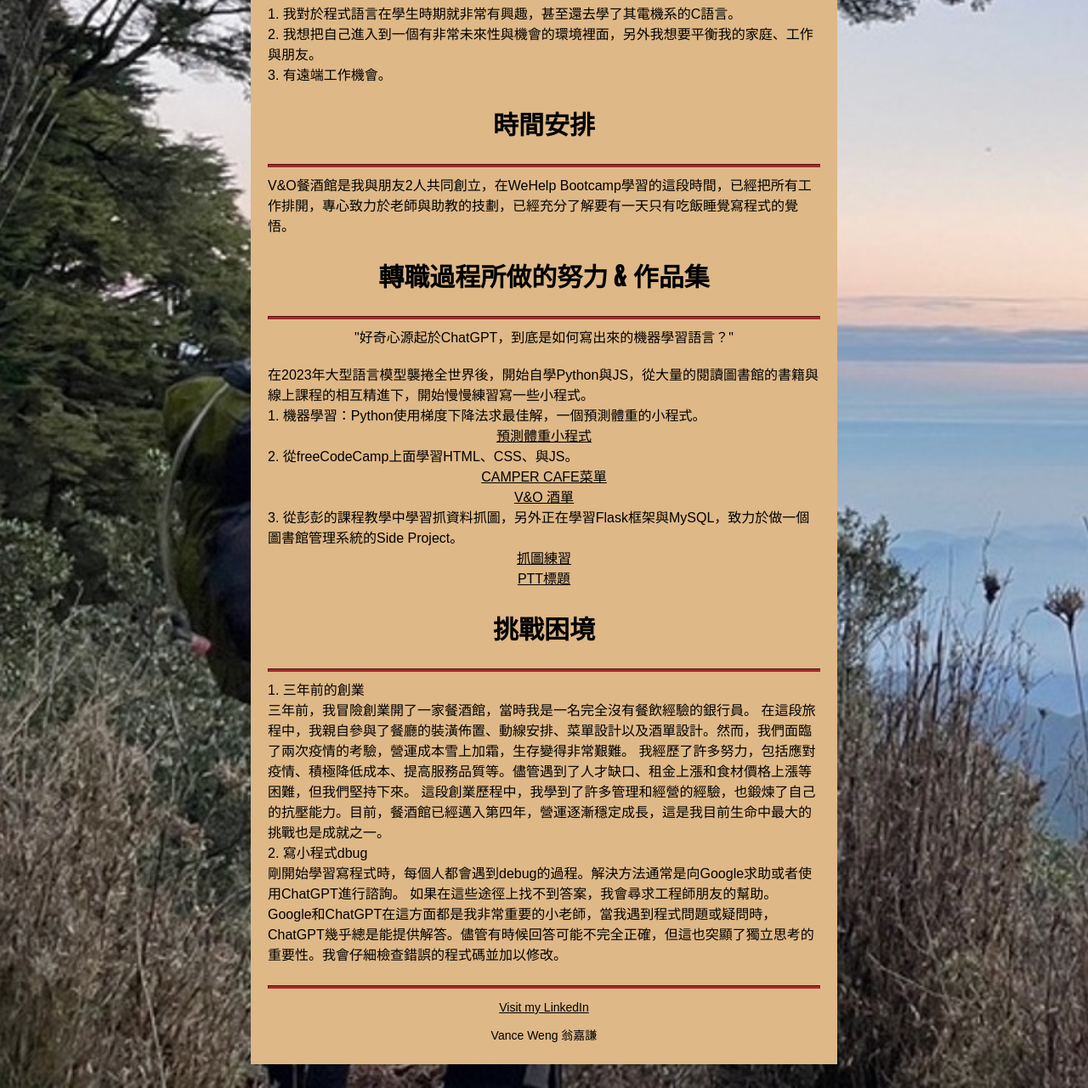
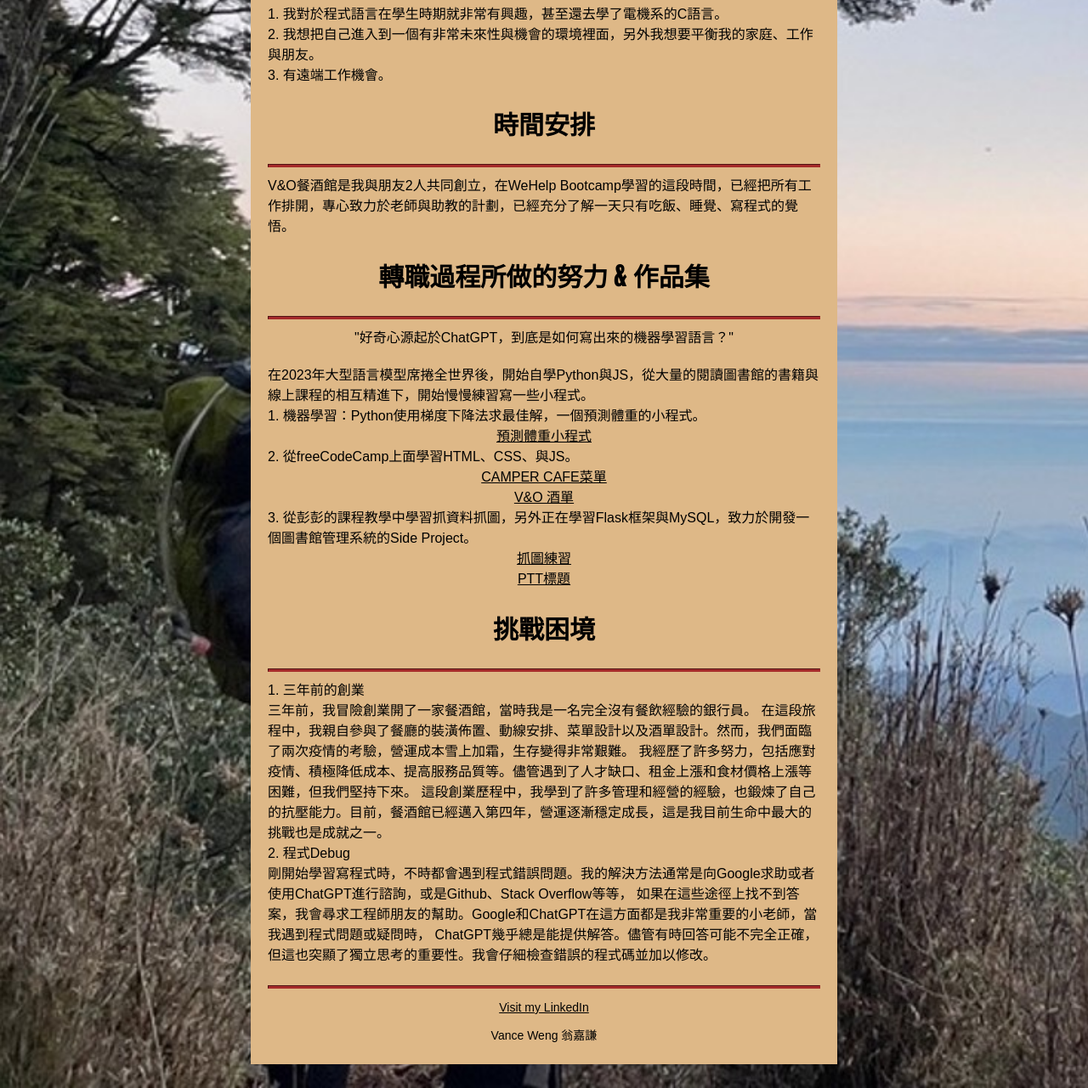
Before and after one commit to Yneq/resume, a plain HTML site: page index.html in a window 1280 px wide. Shown: the part 730-2011 px from the top of the page at 85% size. Drawn offline with Linux system fonts and the light colour scheme.

Commit message:
Update index.html

```diff
--- a/index.html
+++ b/index.html
@@ -19,7 +19,7 @@
           <article>
           <p class="flavor">
             <div class="mid">"結果固然重要，但最重要的是你如何去完成它。"</div>
-            畢業於中興大學財務金融學系，後歷經為期一年的澳洲GAP YEAR，
+            畢業於中興大學財務金融學系，後歷經為期一年的澳洲Gap Year，
             2009年回到台灣後，遭遇了88水災，毅然決定參與救災工作，也因此結識了志同道合的朋友至今。
             <div>歷經了許多面試之後，第一分金融工作我選擇在中租迪和企金部學習並成長，從事業務導向的企業金融工作。</div>
             <div>在花旗財富顧問工作期間，國際股市和外匯市場的敏感度，能夠將新聞時事與股市數據聯繫起來進行冷靜而宏觀的分析。</div>
@@ -27,32 +27,32 @@
             <div>在第一銀行工作期間，我了解了銀行各部門在整個體系中所扮演的角色以及利潤來源。</div>
             <div>疫情前，我創立了一家異國料理餐酒館，在兩次疫情爆發後，憑著永不放棄的精神，努力堅持下來，並逐漸實現盈利。</div>
             <div>在一次朋友聚會中，我接觸到了程式工程師的朋友，激發了我對程式語言的興趣。回想起高中時期，原本打算讀資工系，儘管後來選擇了財金系，但對程式的興趣始終未減。
-            如今，我在網路資源和圖書館資源中自學，深知自學能力在這個行業中至關重要。重新燃起學習的熱情，真是一件美好的事情。</div>
+            如今，我在網路資源和圖書館資源中自學，深知自學能力在這個領域中至關重要。重新燃起學習的熱情，真是一件美好的事情。</div>
           </p>
           </article>
           <h2>動機</h2>
           <hr>
           <article>
-            <div>1. 我對於程式語言在學生時期就非常有興趣，甚至還去學了其電機系的C語言。</div>
+            <div>1. 我對於程式語言在學生時期就非常有興趣，甚至還去學了電機系的C語言。</div>
             <div>2. 我想把自己進入到一個有非常未來性與機會的環境裡面，另外我想要平衡我的家庭、工作與朋友。</div>
             <div>3. 有遠端工作機會。</div>
           </article>
           <article>
             <h2>時間安排</h2>
             <hr>
-            <div>V&O餐酒館是我與朋友2人共同創立，在WeHelp Bootcamp學習的這段時間，已經把所有工作排開，專心致力於老師與助教的技劃，已經充分了解要有一天只有吃飯睡覺寫程式的覺悟。</div>
+            <div>V&O餐酒館是我與朋友2人共同創立，在WeHelp Bootcamp學習的這段時間，已經把所有工作排開，專心致力於老師與助教的計劃，已經充分了解一天只有吃飯、睡覺、寫程式的覺悟。</div>
           </article>
           <article>
             <h2>轉職過程所做的努力 & 作品集</h2>
             <hr>
             <div class="mid">"好奇心源起於ChatGPT，到底是如何寫出來的機器學習語言？"</div>
-            在2023年大型語言模型襲捲全世界後，開始自學Python與JS，從大量的閱讀圖書館的書籍與線上課程的相互精進下，開始慢慢練習寫一些小程式。
+            在2023年大型語言模型席捲全世界後，開始自學Python與JS，從大量的閱讀圖書館的書籍與線上課程的相互精進下，開始慢慢練習寫一些小程式。
             <div>1. 機器學習：Python使用梯度下降法求最佳解，一個預測體重的小程式。</div>
             <div class="midicon"><a href="https://github.com/Yneq/vo_menu/blob/Python/weightpre.ipynb">預測體重小程式</a></div>
             <div>2. 從freeCodeCamp上面學習HTML、CSS、與JS。</div>
             <div class="midicon"><a href="https://yneq.github.io/cafe/">CAMPER CAFE菜單</a></div>
             <div class="midicon"><a href="https://yneq.github.io/vo_menu/">V&O 酒單</a></div>
-            <div>3. 從彭彭的課程教學中學習抓資料抓圖，另外正在學習Flask框架與MySQL，致力於做一個圖書館管理系統的Side Project。</div>
+            <div>3. 從彭彭的課程教學中學習抓資料抓圖，另外正在學習Flask框架與MySQL，致力於開發一個圖書館管理系統的Side Project。</div>
             <div class="midicon"><a href="https://github.com/Yneq/crawler/blob/main/%E6%8A%93%E5%9C%96%E7%B7%B4%E7%BF%92.ipynb">抓圖練習</a></div>
             <div class="midicon"><a href="https://github.com/Yneq/crawler/blob/main/crawler%E6%8A%93PTT%E6%A8%99%E9%A1%8C.ipynb">PTT標題</a></div>
           </article>
@@ -64,10 +64,10 @@
             在這段旅程中，我親自參與了餐廳的裝潢佈置、動線安排、菜單設計以及酒單設計。然而，我們面臨了兩次疫情的考驗，營運成本雪上加霜，生存變得非常艱難。
             我經歷了許多努力，包括應對疫情、積極降低成本、提高服務品質等。儘管遇到了人才缺口、租金上漲和食材價格上漲等困難，但我們堅持下來。
             這段創業歷程中，我學到了許多管理和經營的經驗，也鍛煉了自己的抗壓能力。目前，餐酒館已經邁入第四年，營運逐漸穩定成長，這是我目前生命中最大的挑戰也是成就之一。
-            <div>2. 寫小程式dbug</div>
-            剛開始學習寫程式時，每個人都會遇到debug的過程。解決方法通常是向Google求助或者使用ChatGPT進行諮詢。
+            <div>2. 程式Debug</div>
+            剛開始學習寫程式時，不時都會遇到程式錯誤問題。我的解決方法通常是向Google求助或者使用ChatGPT進行諮詢，或是Github、Stack Overflow等等，
             如果在這些途徑上找不到答案，我會尋求工程師朋友的幫助。Google和ChatGPT在這方面都是我非常重要的小老師，當我遇到程式問題或疑問時，
-            ChatGPT幾乎總是能提供解答。儘管有時候回答可能不完全正確，但這也突顯了獨立思考的重要性。我會仔細檢查錯誤的程式碼並加以修改。
+            ChatGPT幾乎總是能提供解答。儘管有時回答可能不完全正確，但這也突顯了獨立思考的重要性。我會仔細檢查錯誤的程式碼並加以修改。
           </article>
         </section>
 
```
